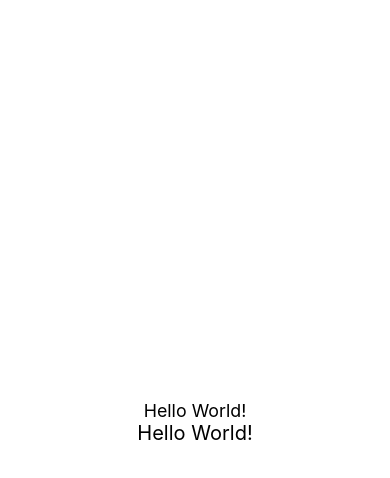
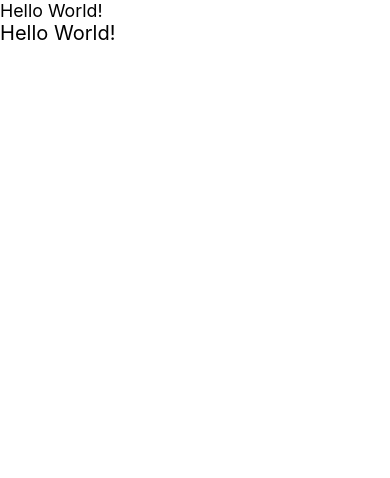
Before and after one commit to ajinkyacodes/rn-ecom-firebase, a React Native app: screen / in a window 390 px wide. Shown: the top 478 px of the page. Built offline with nearby package versions, Linux system fonts and the light colour scheme.

Commit message:
created AppSafeView component with constants.ts file

```diff
--- a/App.tsx
+++ b/App.tsx
@@ -1,21 +1,16 @@
-import { StatusBar } from 'expo-status-bar';
 import { StyleSheet, Text, View } from 'react-native';
 import AppText from './src/components/texts/AppText';
+import AppSafeView from './src/components/views/AppSafeView';
 
 export default function App() {
 	return (
-		<View style={styles.container}>
+		<AppSafeView style={styles.container}>
 			<AppText variant='medium'>Hello World!</AppText>
 			<AppText variant='bold'>Hello World!</AppText>
-		</View>
+		</AppSafeView>
 	);
 }
 
 const styles = StyleSheet.create({
-	container: {
-		flex: 1,
-		backgroundColor: '#fff',
-		alignItems: 'center',
-		justifyContent: 'center',
-	},
+	container: {},
 });
--- /dev/null
+++ b/src/components/views/AppSafeView.tsx
@@ -0,0 +1,37 @@
+import {
+	Platform,
+	SafeAreaView,
+	StatusBar,
+	StyleSheet,
+	View,
+	ViewStyle,
+} from 'react-native';
+import React, { Children, FC, ReactNode } from 'react';
+import { AppColors } from '../../styles/colors';
+import { IS_Android } from '../../constants/constants';
+
+interface AppSafeViewProps {
+	children: ReactNode;
+	style: ViewStyle;
+}
+
+const AppSafeView: FC<AppSafeViewProps> = ({ children, style }) => {
+	return (
+		<SafeAreaView style={styles.safeArea}>
+			<View style={[styles.container, style]}>{children}</View>
+		</SafeAreaView>
+	);
+};
+
+export default AppSafeView;
+
+const styles = StyleSheet.create({
+	safeArea: {
+		flex: 1,
+		backgroundColor: AppColors.white,
+		paddingTop: IS_Android ? StatusBar.currentHeight || 0 : 0,
+	},
+	container: {
+		flex: 1,
+	},
+});
--- /dev/null
+++ b/src/constants/constants.ts
@@ -0,0 +1,4 @@
+import { Platform } from 'react-native';
+
+export const IS_Android = Platform.OS === 'android';
+export const IS_IOS = Platform.OS === 'ios';
```
